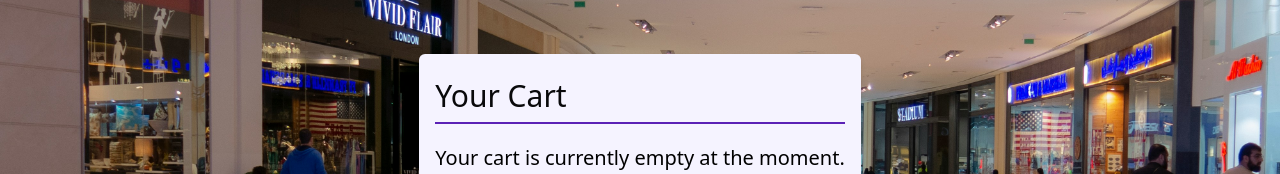
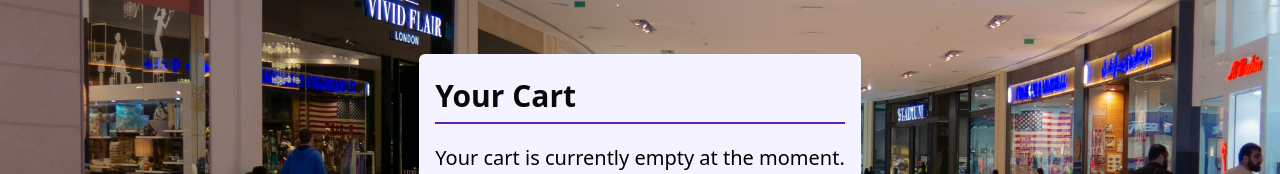
Before and after one commit to alienworld1/shopping-cart, a React (Vite) app: page /cart in a window 1280 px wide. Shown: the part 281-455 px from the top of the page. Built offline with nearby package versions, Linux system fonts and the light colour scheme.

Commit message:
Display total amount in cart page

```diff
--- a/src/components/Cart.jsx
+++ b/src/components/Cart.jsx
@@ -23,16 +23,21 @@ const Cart = () => {
   return (
     <main className="flex-1 bg-mall bg-cover flex justify-center items-center">
       <article className="bg-violet-50 p-4 rounded-md shadow-md">
-        <h2 className="text-zinc-950 text-3xl border-b-2 border-violet-800 py-2 mb-5">Your Cart</h2>
+        <h2 className="text-zinc-950 text-3xl font-bold border-b-2 border-violet-800 py-2 mb-5">Your Cart</h2>
         {cartInfo.size() === 0 ?
           <p className="text-xl my-2">Your cart is currently empty at the moment.</p> :
           cartInfo.products().map(productMap => {
             console.log(productMap);
             const product = cartInfo.productFromId(productMap[0]);
             totalAmount += product.price * productMap[1];
-            return <ProductDisplay key={productMap[0]} product={product} quantity={productMap[1]}/>
+            return <ProductDisplay key={productMap[0]} product={product} quantity={productMap[1]}/>;
           })
         }
+        {totalAmount !== 0 &&
+          <div className="text-right mt-3">
+            <h3 className="font-bold text-2xl">Total: ${totalAmount.toFixed(2)}</h3>
+            <button className="bg-violet-800 text-violet-50 rounded-md p-2 mt-4 hover:bg-violet-500 active:bg-violet-900">Proceed to Buy</button>
+          </div>}
       </article>
     </main>
   );
```
